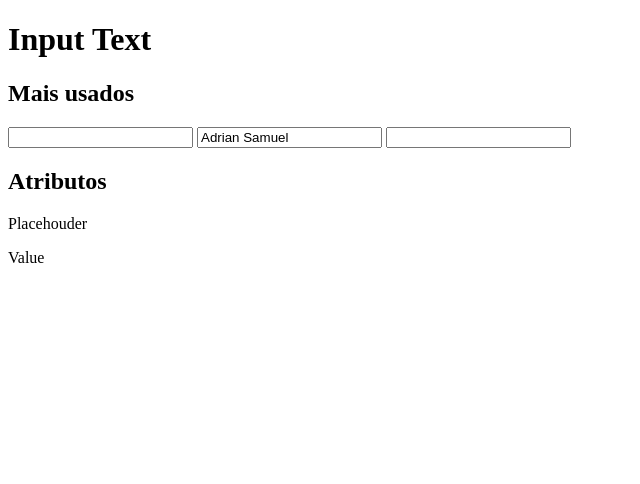
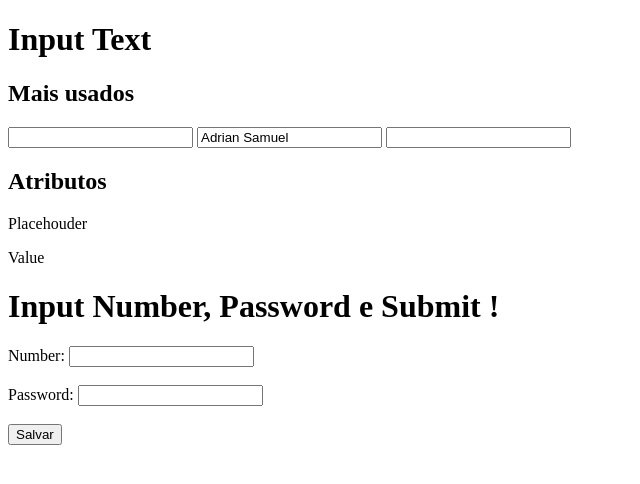
Before and after one commit to Teypai-Adrian/estudando, a plain HTML site: page index.html in a window 1280 px wide. Shown: the whole page, without its empty margins (0-640 px from the left). Drawn offline with Linux system fonts and the light colour scheme.

Commit message:
add mais conceitos

```diff
--- a/index.html
+++ b/index.html
@@ -19,6 +19,17 @@
     <p>Placehouder</p>
     <p>Value</p>
 
+    <h1>Input Number, Password e Submit !</h1>
+
+    <label for="numero">Number:</label>
+
+    <input id="numero" type="number"> <br><br>
+
+    <label for="senha">Password:</label>
+
+    <input id="senha" type="password"><br><br>
+
+    <input type="submit" value="Salvar">
 
 
 
```
